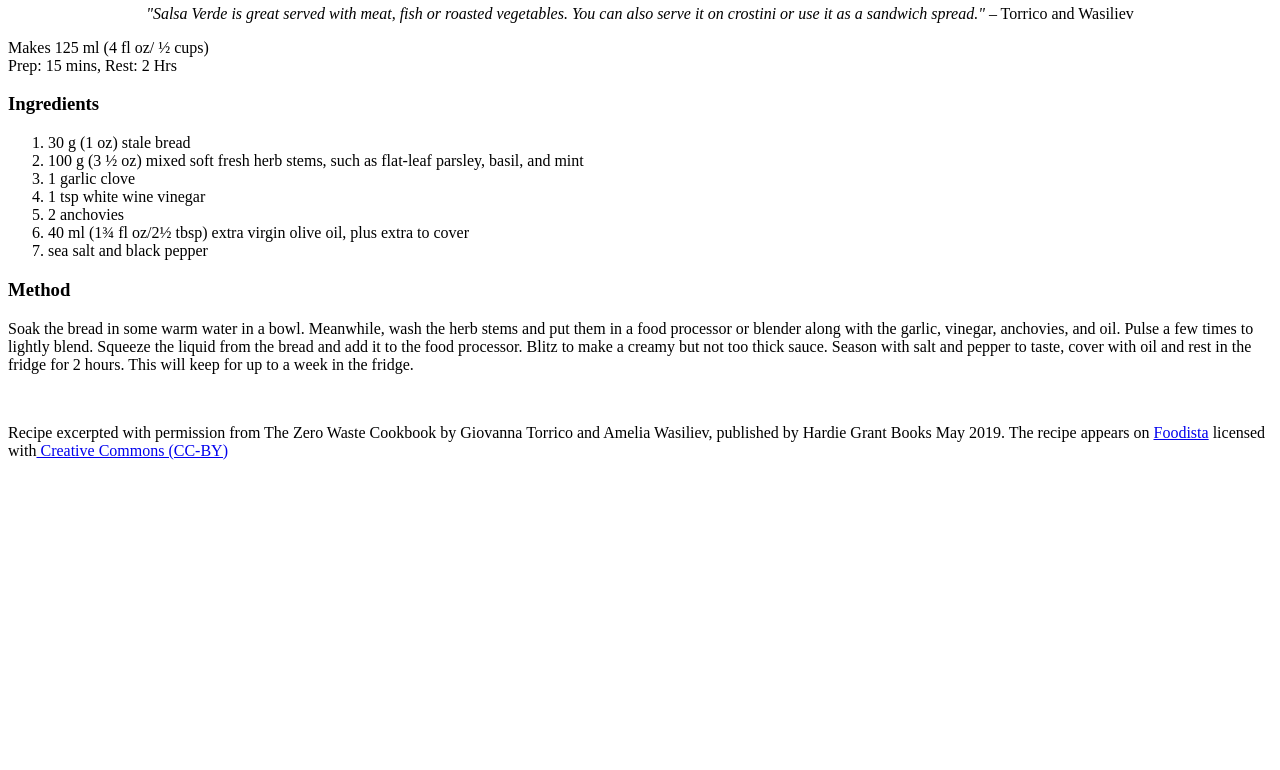
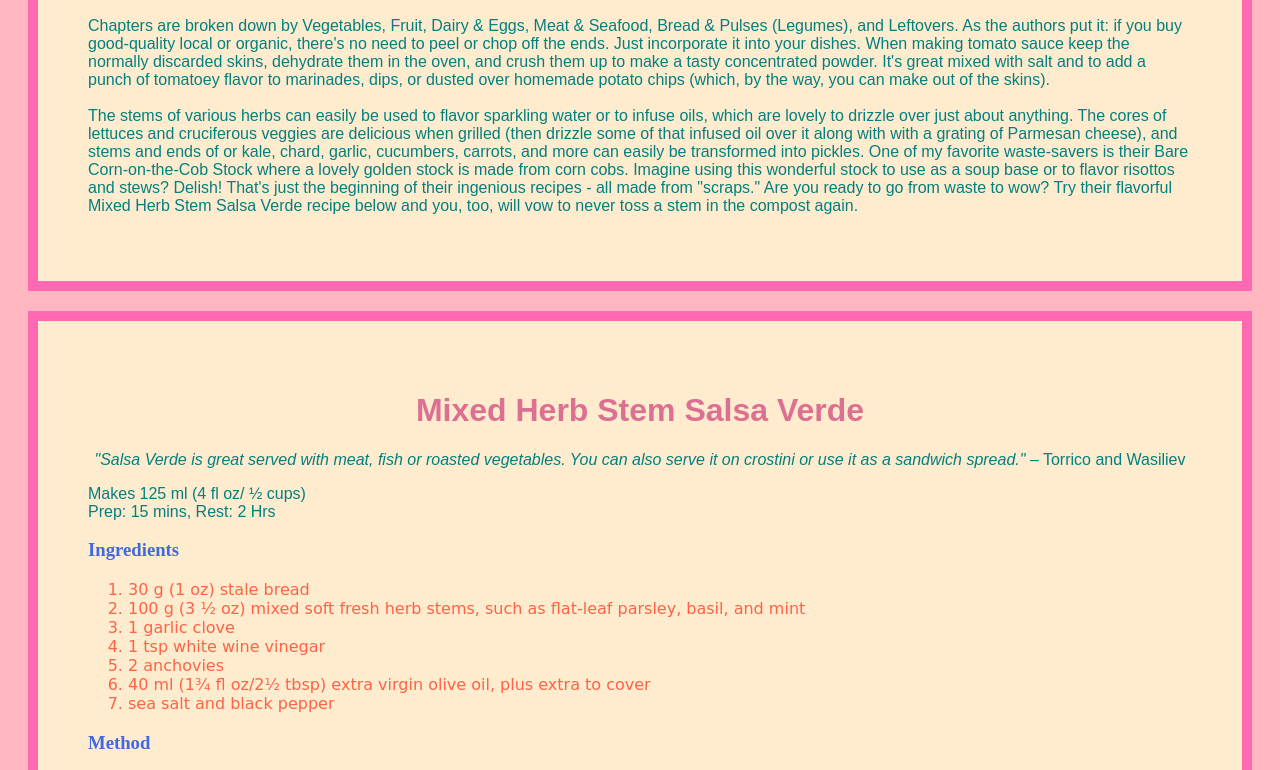
Before and after one commit to mgarcia-33/INFO-552, a plain HTML site: page index.html in a window 1280 px wide. Shown: the part 591-1361 px from the top of the page. Before the commit the page ends 1093 px from the top, so only its background shows below. Drawn offline with Linux system fonts and the light colour scheme.

Commit message:
Add files via upload

```diff
--- a/index.html
+++ b/index.html
@@ -3,7 +3,64 @@
 
 <head>
     <link rel="stylesheet" href="styles.css">
+    <style>
+    body {
+        background-color: lightpink;
+    }
+
+    /*header color*/
+        h1 {
+            color: palevioletred;
+            font-family: "Trattatello", fantasy;
+            text-align: center;
+        }
+        /*text color*/
+        p{
+            color: teal;
+            font-family: "Trattatello", fantasy;
+        }
+        /*list color*/
+        ol{
+            color: tomato;
+            font-family: "Snell Roundhand", cursive;
+        }
+
+        /*class for boxes*/
+        .test{
+            margin: 20px;
+            padding: 50px;
+            border: 10px solid hotpink;
+            background-color: blanchedalmond;
+            color: royalblue;
+
+
+        }
+
+        /* css link info found from https://www.w3schools.com/css/css_link.asp*/
+
+        /* unvisited link */
+    a:link {
+        color: deeppink;
+      }
+
+      /* visited link */
+      a:visited {
+        color: purple;
+      }
+
+      /* mouse over link */
+      a:hover {
+        color: lightpink;
+      }
+
+      /* selected link */
+      a:active {
+        color: indigo;
+      }
+    </style>
 </head>
+
+
 
     <body>
     <div class = "test" >
```
